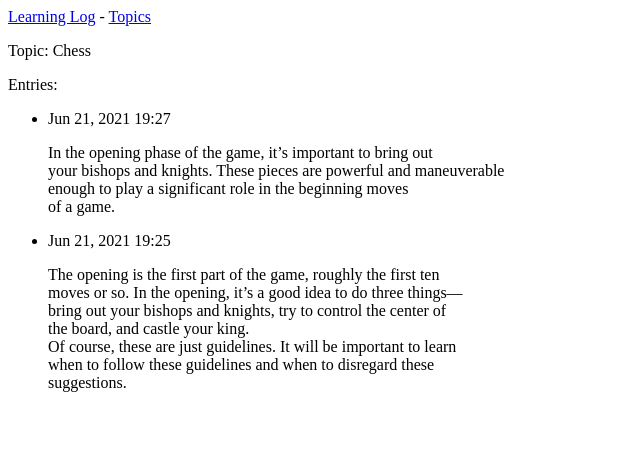
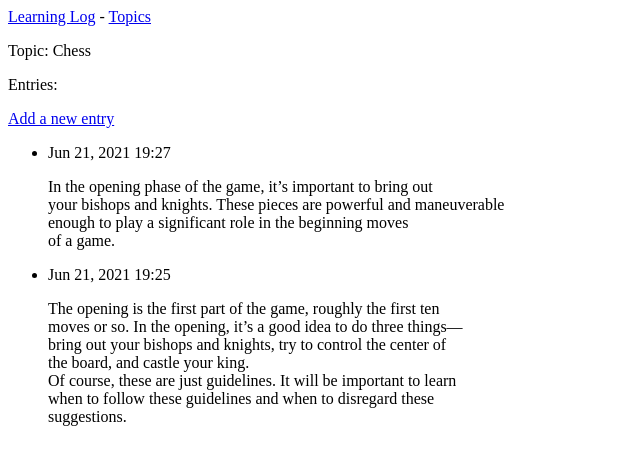
Before and after one commit to bluesatyr/django-learning-log, a Django app: page /topics/1/ in a window 1280 px wide. Shown: the top 465 px of the page, without its empty margins (0-640 px from the left). Run offline with Django 3.2, Linux system fonts and the light colour scheme; data comes from the database, SQL or seed files in the repository.

Commit message:
add new_entry form

```diff
--- a/learning_logs/templates/learning_logs/topic.html
+++ b/learning_logs/templates/learning_logs/topic.html
@@ -1,9 +1,11 @@
-{% extends 'learning_logs/base.html' %}
-
-{% block content %}
+{% extends 'learning_logs/base.html' %} {% block content %}
 
 <p>Topic: {{ topic }}</p>
 <p>Entries:</p>
+<p>
+  <a href="{% url 'learning_logs:new_entry' topic.id %}">Add a new entry</a>
+</p>
+
 <ul>
   {% for entry in entries %}
   <li>
--- a/learning_logs/urls.py
+++ b/learning_logs/urls.py
@@ -11,5 +11,7 @@ urlpatterns = [
     # Detail page for a single topic
     path('topics/<int:topic_id>/', views.topic, name='topic'),
     # Page for adding a new topic
-    path('new_topic/', views.new_topic, name='new_topic')
+    path('new_topic/', views.new_topic, name='new_topic'),
+    # Page for adding new entry
+    path('new_entry/<int:topic_id>/', views.new_entry, name='new_entry'),
 ]
--- a/learning_logs/views.py
+++ b/learning_logs/views.py
@@ -1,6 +1,6 @@
 from django.shortcuts import render, redirect
 from .models import Topic
-from .forms import TopicForm
+from .forms import EntryForm, TopicForm
 
 def index(request):
     """The home page for the learning log."""
@@ -33,3 +33,25 @@ def new_topic(request):
     # Display a blank or invalid form
     context = {'form': form}
     return render(request, 'learning_logs/new_topic.html', context)
+
+def new_entry(request, topic_id):
+    """Add a new entry"""
+    topic = Topic.objects.get(id=topic_id)
+
+    if request.method != 'POST':
+        # No POST data submitted; create a blank form
+        form = EntryForm()
+    else:
+        # POST data submitted; process data
+        form = EntryForm(data=request.POST)
+        if form.is_valid():
+            # create new_entry object but don't save to database yet
+            new_entry = form.save(commit=False)
+            # assign the topic to the object
+            new_entry.topic = topic
+            # update the database
+            new_entry.save()
+            return redirect('learning_logs:topic', topic_id=topic_id)
+    # Display a blank or invalid form
+    context = {'topic': topic, 'form': form}
+    return render(request, 'learning_logs/new_entry.html', context)
```
Also changed, not shown: learning_logs/forms.py (+8 -1 lines), learning_logs/templates/learning_logs/new_entry.html (added, +10 -0 lines). Lines whose indentation alone changed are shown as unchanged.
